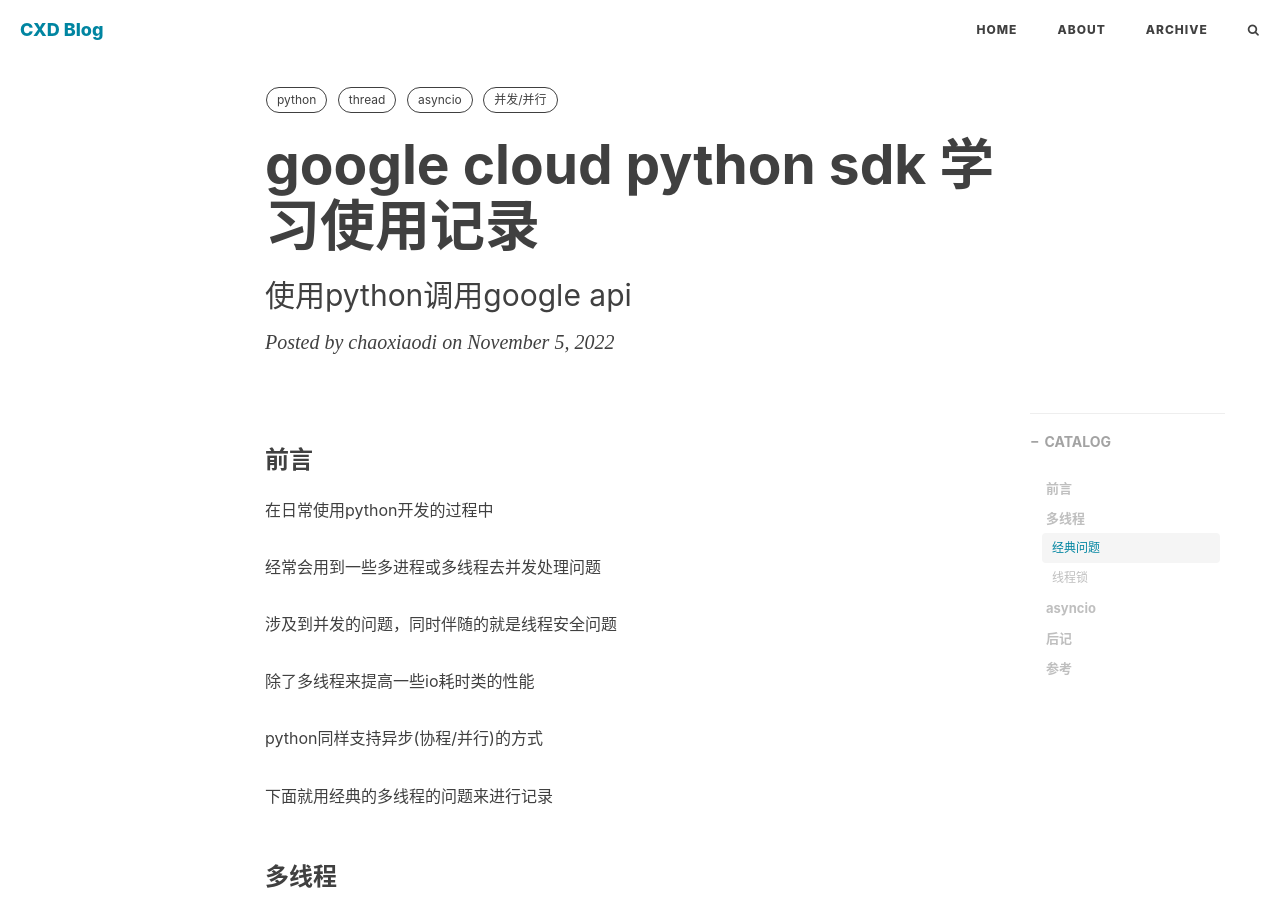
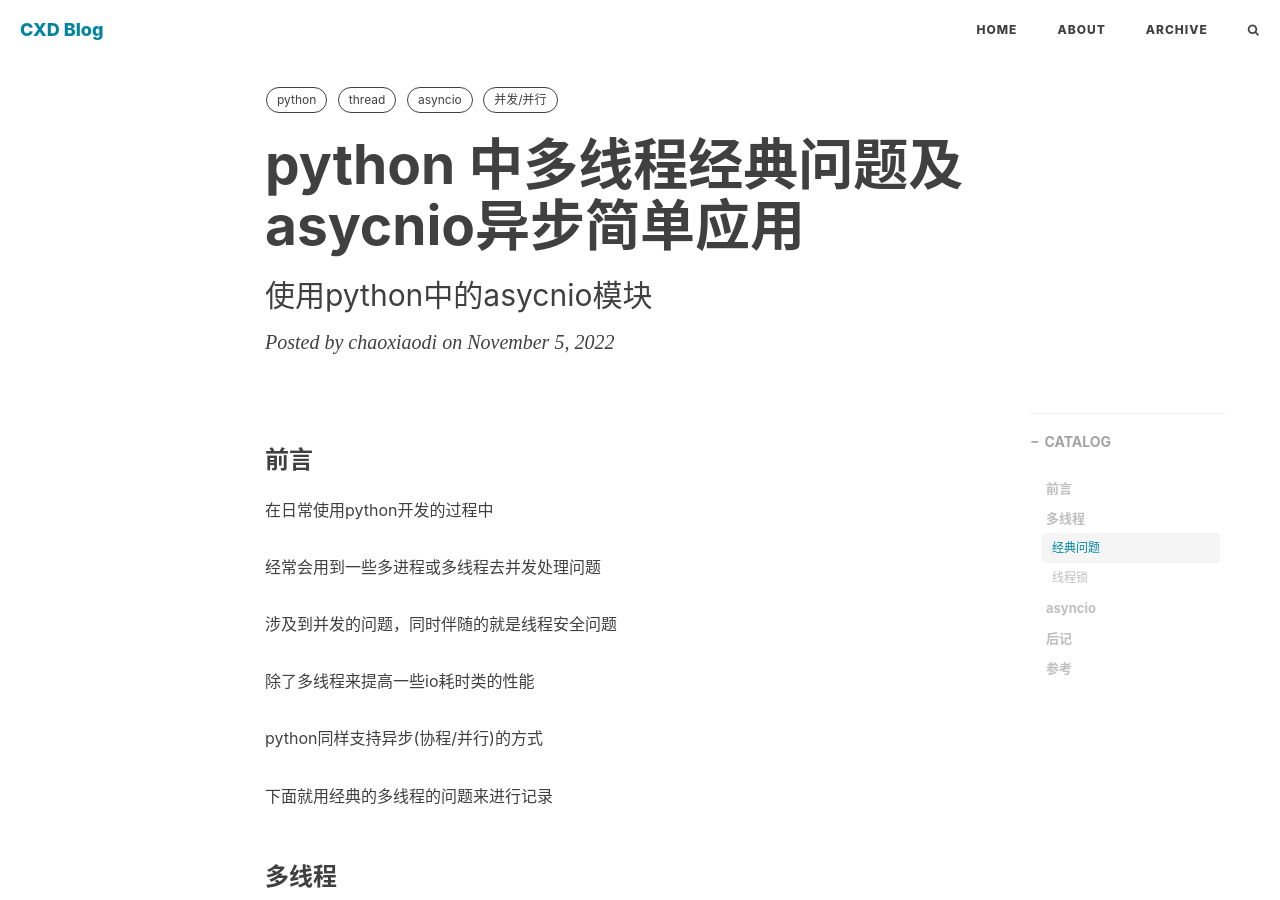
Before and after one commit to chaoxiaodi/chaoxiaodi.github.io, a Jekyll site: the page built from _posts/2022-11-05-python-thread-and-asyncio.md, in a window 1280 px wide and 900 px high. Built offline with Jekyll 4.4.1, drawn with Linux system fonts in a browser that asks for light colours; nearby versions of some CDN libraries; comment, search, counter and statistics services are not loaded.

Commit message:
update asyncio title

```diff
--- a/_posts/2022-11-05-python-thread-and-asyncio.md
+++ b/_posts/2022-11-05-python-thread-and-asyncio.md
@@ -1,7 +1,7 @@
 ---
 layout: post
-title: "google cloud python sdk 学习使用记录"
-subtitle: '使用python调用google api'
+title: "python 中多线程经典问题及asycnio异步简单应用"
+subtitle: '使用python中的asycnio模块'
 author: "chaoxiaodi"
 header-style: text
 tags:
```
